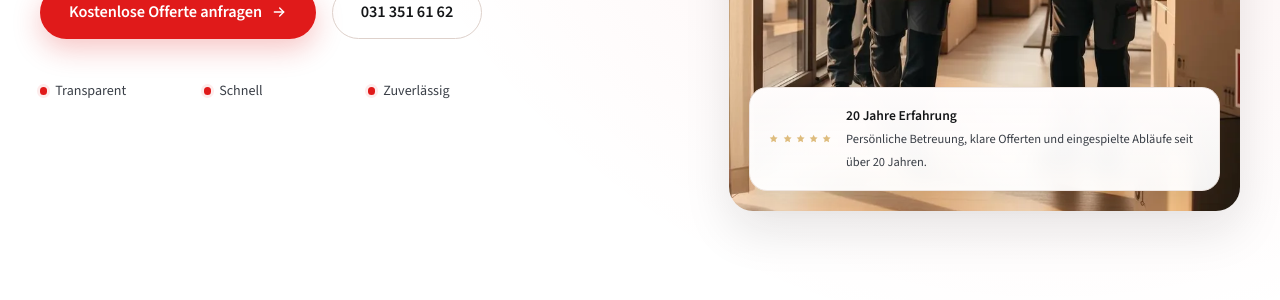
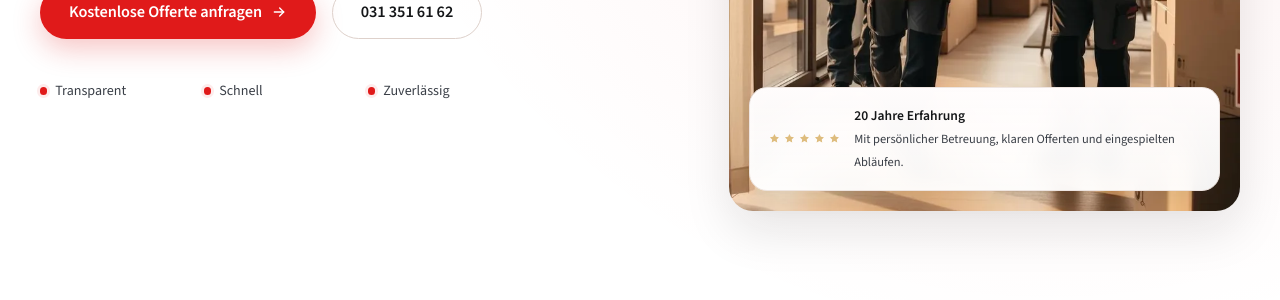
Before and after one commit to perstarke-webdev/schweizerumzuege-site, a Jekyll site: the page built from index.html, in a window 1280 px wide and 900 px high, scrolled down 473 px. Shown: the part 128-428 px from the top of the window. Built offline with Jekyll 4.4.1, drawn with Linux system fonts in a browser that asks for light colours.

Commit message:
Refine hero experience badge copy

```diff
--- a/_data/site.yml
+++ b/_data/site.yml
@@ -159,7 +159,7 @@ home:
   hero_secondary_label: "Kontakt aufnehmen"
   hero_secondary_url: "/kontakt/"
   hero_badge_title: "20 Jahre Erfahrung"
-  hero_badge_text: "Persönliche Betreuung, klare Offerten und eingespielte Abläufe seit über 20 Jahren."
+  hero_badge_text: "Mit persönlicher Betreuung, klaren Offerten und eingespielten Abläufen."
   services_eyebrow: "Unsere Leistungen"
   services_title: "Unsere Dienstleistungen rund um Ihren Umzug"
   services_intro: "Von Privatumzug bis Lagerung: Leistungen, die sich an Ihrem Bedarf orientieren."
```
